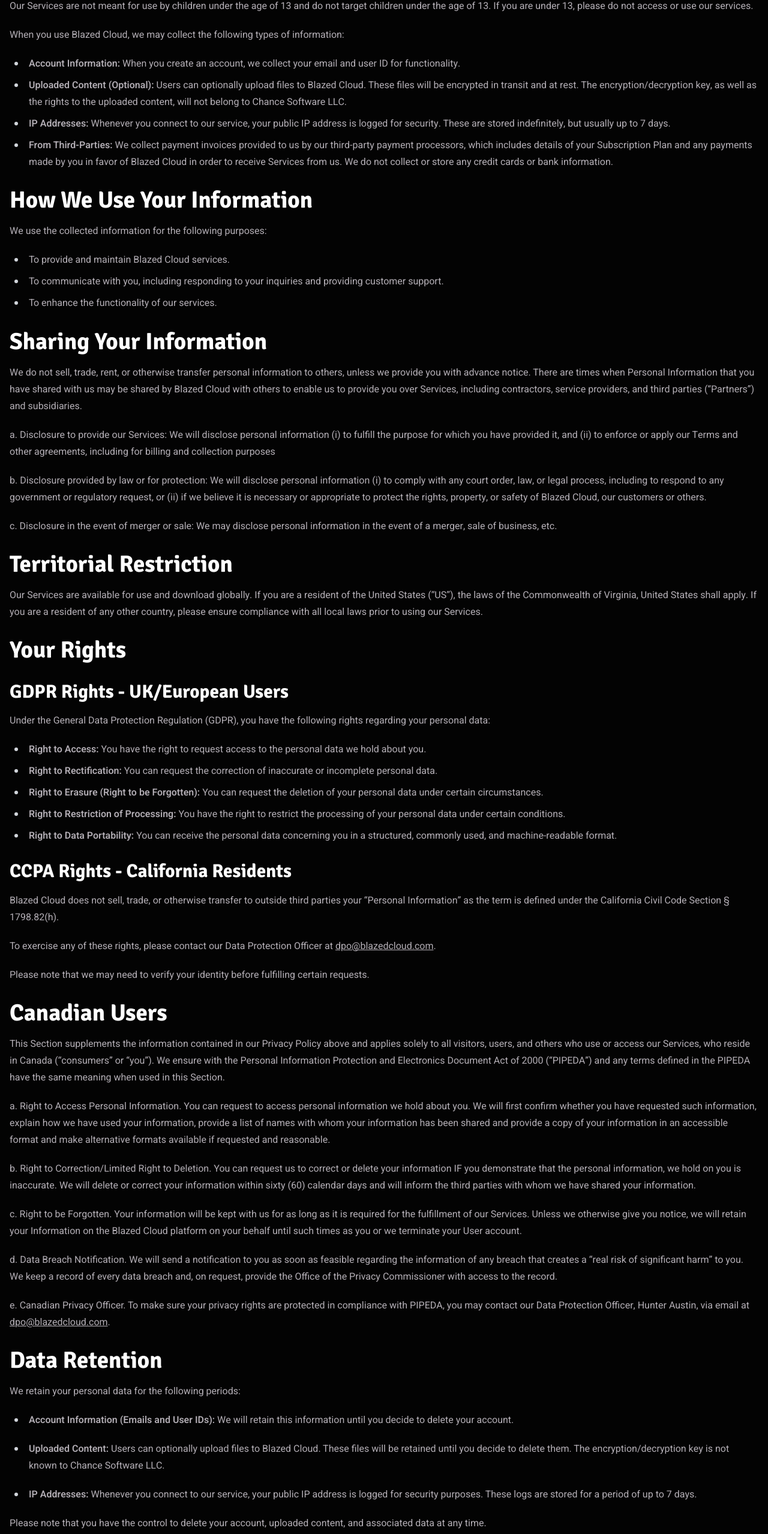
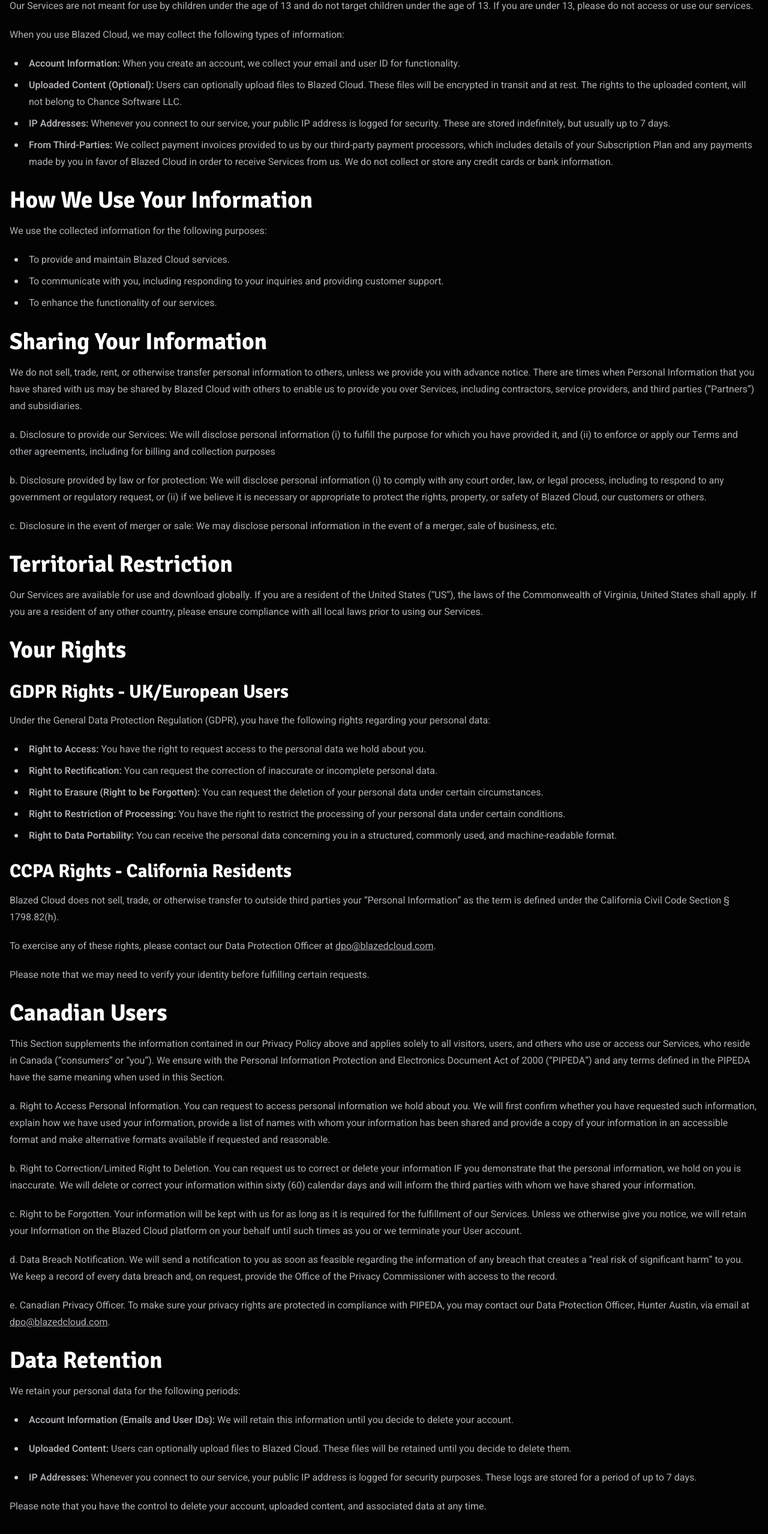
Before and after one commit to TheRedSpy15/blazedcloud-landing, an Astro site: page /privacy-policy in a window 1280 px wide. Shown: the part 1119-3676 px from the top of the page at 60% size. Built offline with nearby package versions, Linux system fonts and the light colour scheme; Astro itself is replaced by a stand-in of ours; what tailwind-bootstrap-grid would draw is missing.

Commit message:
tweak wording

```diff
--- a/src/content/pages/privacy-policy.md
+++ b/src/content/pages/privacy-policy.md
@@ -30,7 +30,7 @@ Our Services are not meant for use by children under the age of 13 and do not ta
 When you use Blazed Cloud, we may collect the following types of information:
 
 - **Account Information:** When you create an account, we collect your email and user ID for functionality.
-- **Uploaded Content (Optional):** Users can optionally upload files to Blazed Cloud. These files will be encrypted in transit and at rest. The encryption/decryption key, as well as the rights to the uploaded content, will not belong to Chance Software LLC.
+- **Uploaded Content (Optional):** Users can optionally upload files to Blazed Cloud. These files will be encrypted in transit and at rest. The rights to the uploaded content, will not belong to Chance Software LLC.
 - **IP Addresses:** Whenever you connect to our service, your public IP address is logged for security. These are stored indefinitely, but usually up to 7 days.
 - **From Third-Parties:** We collect payment invoices provided to us by our third-party payment processors, which includes details of your Subscription Plan and any payments made by you in favor of Blazed Cloud in order to receive Services from us. We do not collect or store any credit cards or bank information.
 
@@ -96,7 +96,7 @@ We retain your personal data for the following periods:
 
 - **Account Information (Emails and User IDs):** We will retain this information until you decide to delete your account.
 
-- **Uploaded Content:** Users can optionally upload files to Blazed Cloud. These files will be retained until you decide to delete them. The encryption/decryption key is not known to Chance Software LLC.
+- **Uploaded Content:** Users can optionally upload files to Blazed Cloud. These files will be retained until you decide to delete them.
 
 - **IP Addresses:** Whenever you connect to our service, your public IP address is logged for security purposes. These logs are stored for a period of up to 7 days.
 
```
